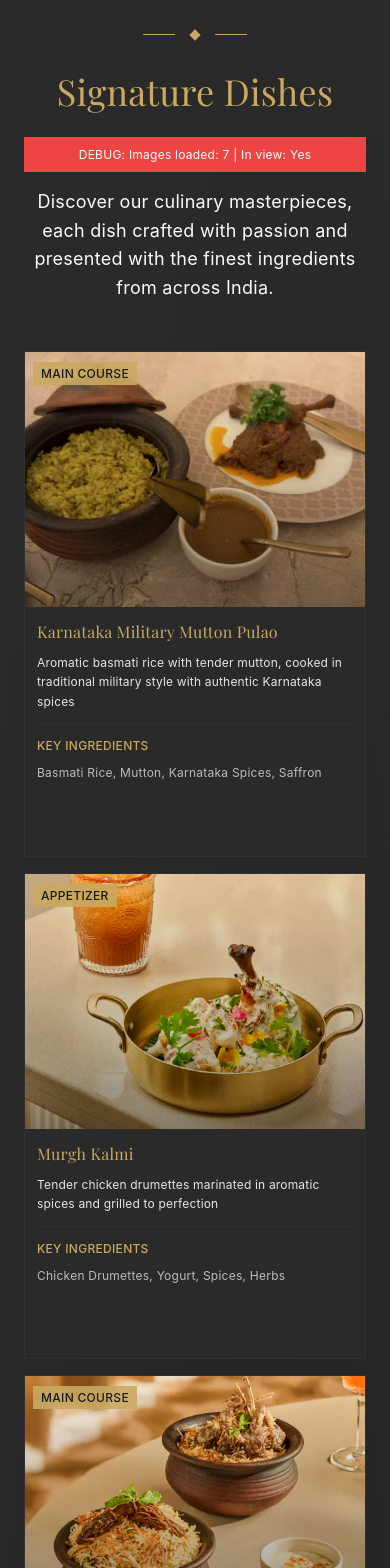
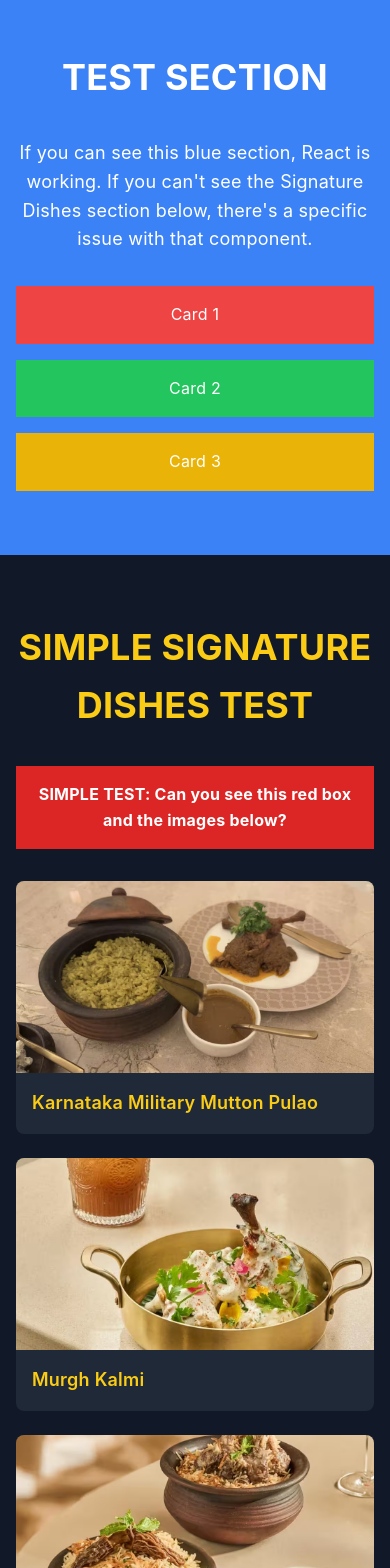
Before and after one commit to Sumanth12-afk/asli-website, a React (Create React App) app: page / in a window 390 px wide. Shown: the part 2740-4308 px from the top of the page. Built offline with nearby package versions, Linux system fonts and the light colour scheme.

Commit message:
Add test components to debug mobile signature dishes issue
- Added TestSection to verify React rendering
- Added SimpleFoodSection with direct image paths
- Enhanced debug panel with more detailed info
- This will help identify if issue is with complex component or image loading

```diff
--- a/src/App.js
+++ b/src/App.js
@@ -3,6 +3,8 @@ import Navbar from './components/Navbar';
 import HeroSection from './components/HeroSection';
 import AmbienceSection from './components/AmbienceSection';
 import FoodSection from './components/FoodSection';
+import TestSection from './components/TestSection';
+import SimpleFoodSection from './components/SimpleFoodSection';
 import MenuSection from './components/MenuSection';
 import ReservationSection from './components/ReservationSection';
 import ContactSection from './components/ContactSection';
@@ -105,6 +107,12 @@ function App() {
       {/* Ambience Section */}
       <AmbienceSection />
 
+      {/* Test Section */}
+      <TestSection />
+
+      {/* Simple Food Section */}
+      <SimpleFoodSection />
+
       {/* Food Section */}
       <FoodSection />
 
--- a/src/components/FoodSection.js
+++ b/src/components/FoodSection.js
@@ -116,8 +116,13 @@ const FoodSection = () => {
               Signature Dishes
             </h2>
             {/* Debug info */}
-            <div className="bg-red-500 text-white p-2 text-xs mb-4">
-              DEBUG: Images loaded: {images.length} | In view: {isInView ? 'Yes' : 'No'}
+            <div className="bg-red-500 text-white p-4 text-sm mb-4 border-2 border-yellow-400">
+              <strong>MOBILE DEBUG:</strong><br/>
+              Images loaded: {images.length}<br/>
+              In view: {isInView ? 'Yes' : 'No'}<br/>
+              Component rendered: YES<br/>
+              {images.length > 0 && <span>✅ Images found</span>}
+              {images.length === 0 && <span>❌ No images loaded</span>}
             </div>
             <p className="sophisticated-text text-lg max-w-2xl mx-auto">
               Discover our culinary masterpieces, each dish crafted with passion
--- /dev/null
+++ b/src/components/SimpleFoodSection.js
@@ -0,0 +1,52 @@
+import React from 'react';
+
+const SimpleFoodSection = () => {
+  const simpleImages = [
+    { src: '/images/food01.jpg', title: 'Karnataka Military Mutton Pulao' },
+    { src: '/images/food02.jpg', title: 'Murgh Kalmi' },
+    { src: '/images/food03.jpg', title: 'Yakhni Ghost Pulao' },
+    { src: '/images/food04.jpg', title: 'Shahi Shadoot Tukda' }
+  ];
+
+  return (
+    <section className="py-16 bg-gray-900 text-white">
+      <div className="max-w-6xl mx-auto px-4">
+        <h2 className="text-4xl font-bold text-center mb-8 text-yellow-400">
+          SIMPLE SIGNATURE DISHES TEST
+        </h2>
+
+        <div className="bg-red-600 text-white p-4 mb-8 text-center">
+          <strong>SIMPLE TEST: Can you see this red box and the images below?</strong>
+        </div>
+
+        <div className="grid grid-cols-1 sm:grid-cols-2 lg:grid-cols-4 gap-6">
+          {simpleImages.map((image, index) => (
+            <div key={index} className="bg-gray-800 rounded-lg overflow-hidden">
+              <img
+                src={image.src}
+                alt={image.title}
+                className="w-full h-48 object-cover"
+                onError={(e) => {
+                  console.log('Simple image failed:', image.src);
+                  e.target.style.display = 'none';
+                  e.target.nextSibling.style.display = 'block';
+                }}
+                onLoad={() => {
+                  console.log('Simple image loaded:', image.src);
+                }}
+              />
+              <div style={{display: 'none'}} className="bg-red-500 text-white p-4 h-48 flex items-center justify-center">
+                IMAGE FAILED TO LOAD<br/>{image.src}
+              </div>
+              <div className="p-4">
+                <h3 className="text-lg font-semibold text-yellow-400">{image.title}</h3>
+              </div>
+            </div>
+          ))}
+        </div>
+      </div>
+    </section>
+  );
+};
+
+export default SimpleFoodSection;
--- /dev/null
+++ b/src/components/TestSection.js
@@ -0,0 +1,23 @@
+import React from 'react';
+
+const TestSection = () => {
+  return (
+    <section className="py-16 bg-blue-500 text-white">
+      <div className="max-w-4xl mx-auto px-4 text-center">
+        <h2 className="text-4xl font-bold mb-8">TEST SECTION</h2>
+        <p className="text-lg">
+          If you can see this blue section, React is working.
+          If you can't see the Signature Dishes section below,
+          there's a specific issue with that component.
+        </p>
+        <div className="mt-8 grid grid-cols-1 md:grid-cols-3 gap-4">
+          <div className="bg-red-500 p-4">Card 1</div>
+          <div className="bg-green-500 p-4">Card 2</div>
+          <div className="bg-yellow-500 p-4">Card 3</div>
+        </div>
+      </div>
+    </section>
+  );
+};
+
+export default TestSection;
```
